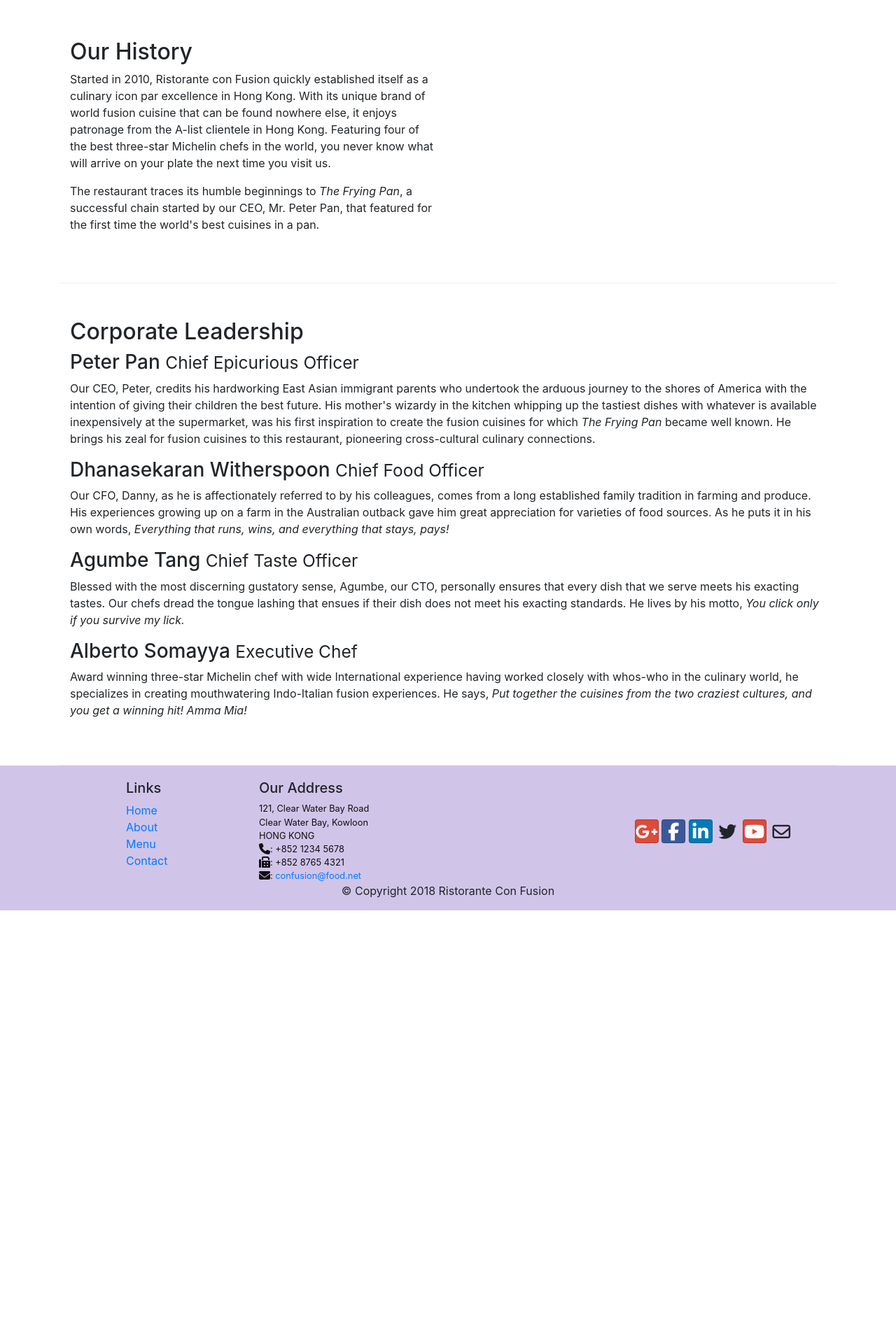
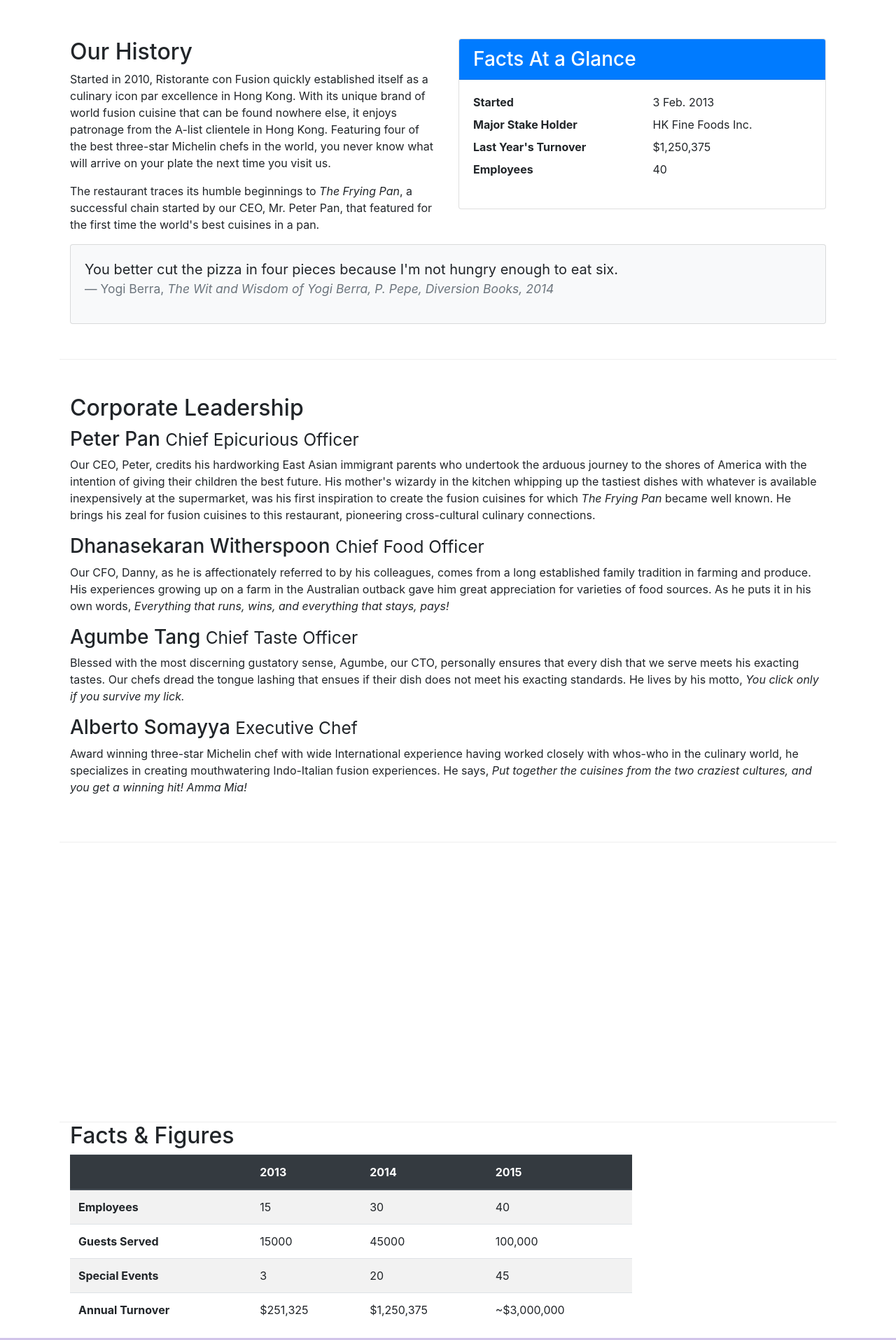
Before and after one commit to jehernandezr/boostrap-course, a plain HTML site: page aboutus.html in a window 1280 px wide. Shown: the part 460-2375 px from the top of the page at 70% size. Before the commit the page ends 1761 px from the top, so only its background shows below. Drawn offline with nearby package versions, Linux system fonts and the light colour scheme.

Commit message:
images and alerting users

```diff
--- a/aboutus.html
+++ b/aboutus.html
@@ -23,7 +23,7 @@
             <button class="navbar-toggler" type="button" data-toggle="collapse" data-target="#Navbar">
                 <span class="navbar-toggler-icon"></span>
             </button>
-            <a class="navbar-brand" href="#">Ristorante Con Fusion</a>
+            <a class="navbar-brand mr-auto" href="#"><img src="img/logo.png" height="30" width="41"></a>
             <div class="collapse navbar-collapse" id="Navbar">
                 <ul class="navbar-nav mr-auto">
                         <li class="nav-item"><a class="nav-link" href="./index.html"><span class="fa fa-home fa-lg"></span> Home</a></li>
@@ -41,7 +41,8 @@
                     <h1>Ristorante con Fusion</h1>
                     <p>We take inspiration from the World's best cuisines, and create a unique fusion experience. Our lipsmacking creations will tickle your culinary senses!</p>
                 </div>
-                <div class="col-12 col-sm">
+                <div class="col-12 col-sm align-self-center">
+                    <img src="img/logo.png" class="img-fluid">
                 </div>
             </div>
         </div>
@@ -65,7 +66,34 @@
                 <p>Started in 2010, Ristorante con Fusion quickly established itself as a culinary icon par excellence in Hong Kong. With its unique brand of world fusion cuisine that can be found nowhere else, it enjoys patronage from the A-list clientele in Hong Kong.  Featuring four of the best three-star Michelin chefs in the world, you never know what will arrive on your plate the next time you visit us.</p>
                 <p>The restaurant traces its humble beginnings to <em>The Frying Pan</em>, a successful chain started by our CEO, Mr. Peter Pan, that featured for the first time the world's best cuisines in a pan.</p>
             </div>
+            <div class="col-12 col-sm-6">
+                <div class="card">
+                    <h3 class="card-header bg-primary text-white">Facts At a Glance</h3>
+                    <div class="card-body">
+                        <dl class="row">
+                            <dt class="col-6">Started</dt>
+                            <dd class="col-6">3 Feb. 2013</dd>
+                            <dt class="col-6">Major Stake Holder</dt>
+                            <dd class="col-6">HK Fine Foods Inc.</dd>
+                            <dt class="col-6">Last Year's Turnover</dt>
+                            <dd class="col-6">$1,250,375</dd>
+                            <dt class="col-6">Employees</dt>
+                            <dd class="col-6">40</dd>
+                        </dl>
+                    </div>
+                </div>
+            </div>
             <div class="col-12">
+                <div class="card card-body bg-light">
+                    <blockquote class="blockquote">
+                        <p class="mb-0">You better cut the pizza in four pieces because
+                            I'm not hungry enough to eat six.</p>
+                        <footer class="blockquote-footer">Yogi Berra,
+                            <cite title="Source Title">The Wit and Wisdom of Yogi Berra,
+                            P. Pepe, Diversion Books, 2014</cite>
+                        </footer>
+                    </blockquote>
+                </div>
             </div>
         </div>
 
@@ -83,7 +111,52 @@
                 <p class="d-none d-sm-block">Award winning three-star Michelin chef with wide International experience having worked closely with whos-who in the culinary world, he specializes in creating mouthwatering Indo-Italian fusion experiences. He says, <em>Put together the cuisines from the two craziest cultures, and you get a winning hit! Amma Mia!</em></p>
             </div>
        </div>
+       <div class="row row-content "></div>
+       <div class="col-12 col-sm-9">
+           <h2>Facts &amp; Figures</h2>
+           <div class="table-responsive">
+            <table class="table table-striped">
+                <thead class="thead-dark">
+                    <tr>
+                        <th>&nbsp;</th>
+                        <th>2013</th>
+                        <th>2014</th>
+                        <th>2015</th>
+                    </tr>
+                </thead>
+                <tbody>
+                    <tr>
+                        <th>Employees</th>
+                        <td>15</td>
+                        <td>30</td>
+                        <td>40</td>
+                    </tr>
+                    <tr>
+                        <th>Guests Served</th>
+                        <td>15000</td>
+                        <td>45000</td>
+                        <td>100,000</td>
+                    </tr>
+                    <tr>
+                        <th>Special Events</th>
+                        <td>3</td>
+                        <td>20</td>
+                        <td>45</td>
+                    </tr>
+                    <tr>
+                        <th>Annual Turnover</th>
+                        <td>$251,325</td>
+                        <td>$1,250,375</td>
+                        <td>~$3,000,000</td>
+                    </tr>
+                </tbody>
+            </table>
+        </div>
+       </div>
+       <div class="col-12 col-sm-3">
 
+       </div>
+       </div>
     </div>
 
     <footer class="footer">
```
Also changed, not shown: contactus.html (+3 -2 lines), index.html (+125 -39 lines), img/alberto.png (added), img/buffet.png (added), img/logo.png (added), img/uthappizza.png (added), 1 other file.
